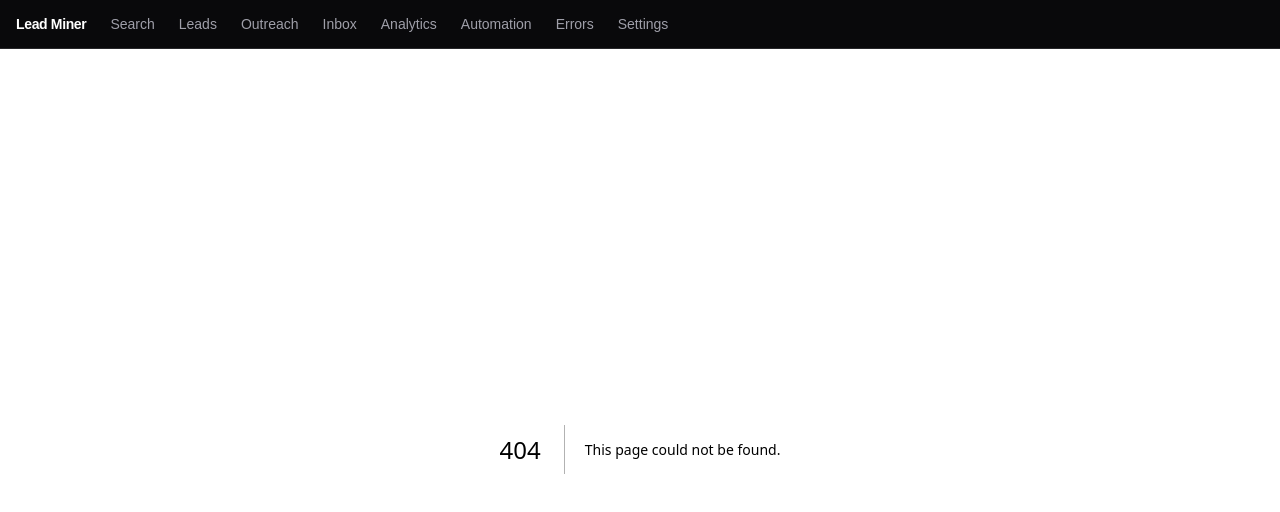
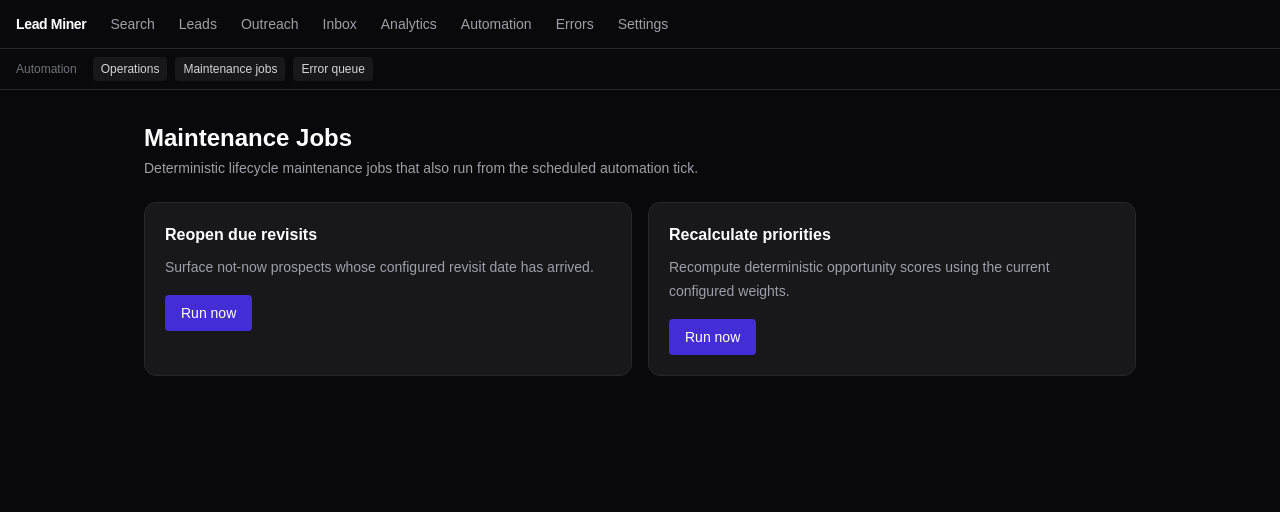
Before and after one commit to bwoodson72/lead-miner, a Next.js app: page /automation/maintenance in a window 1280 px wide. Before the commit this address had no page. Shown: the top 512 px of the page. Built offline with nearby package versions, Linux system fonts and the light colour scheme.

Commit message:
Expose maintenance automation jobs

```diff
--- /dev/null
+++ b/src/app/automation/maintenance/page.tsx
@@ -0,0 +1,15 @@
+"use client";
+
+import {useState} from "react";
+
+type JobName="revisit_due"|"recalculate_priorities";
+const jobs:Array<{name:JobName;title:string;description:string}>=[
+  {name:"revisit_due",title:"Reopen due revisits",description:"Surface not-now prospects whose configured revisit date has arrived."},
+  {name:"recalculate_priorities",title:"Recalculate priorities",description:"Recompute deterministic opportunity scores using the current configured weights."},
+];
+
+export default function MaintenanceJobsPage(){
+  const[running,setRunning]=useState<JobName|null>(null);const[message,setMessage]=useState<string|null>(null);
+  async function run(jobName:JobName){setRunning(jobName);setMessage(null);try{const res=await fetch("/api/automation/run",{method:"POST",headers:{"Content-Type":"application/json"},body:JSON.stringify({jobName})});const body=await res.json();if(!res.ok)throw new Error(body.error??"Job failed");setMessage(`${jobName.replaceAll("_"," ")}: ${body.succeeded??0}/${body.processed??0} succeeded${body.failed?` · ${body.failed} failed`:""}.`);}catch(error){setMessage(error instanceof Error?error.message:String(error));}finally{setRunning(null);}}
+  return <main className="min-h-screen bg-zinc-950 text-white"><div className="mx-auto max-w-5xl px-4 py-8"><h1 className="text-2xl font-bold">Maintenance Jobs</h1><p className="mt-1 text-sm text-zinc-400">Deterministic lifecycle maintenance jobs that also run from the scheduled automation tick.</p>{message&&<div className="mt-5 rounded border border-zinc-700 bg-zinc-900 px-4 py-3 text-sm">{message}</div>}<div className="mt-6 grid gap-4 md:grid-cols-2">{jobs.map(job=><section key={job.name} className="rounded-xl border border-zinc-800 bg-zinc-900 p-5"><h2 className="font-semibold">{job.title}</h2><p className="mt-2 text-sm leading-6 text-zinc-400">{job.description}</p><button disabled={running!==null} onClick={()=>run(job.name)} className="mt-4 rounded bg-indigo-700 px-4 py-2 text-sm font-medium hover:bg-indigo-600 disabled:opacity-50">{running===job.name?"Running…":"Run now"}</button></section>)}</div></div></main>;
+}
```
